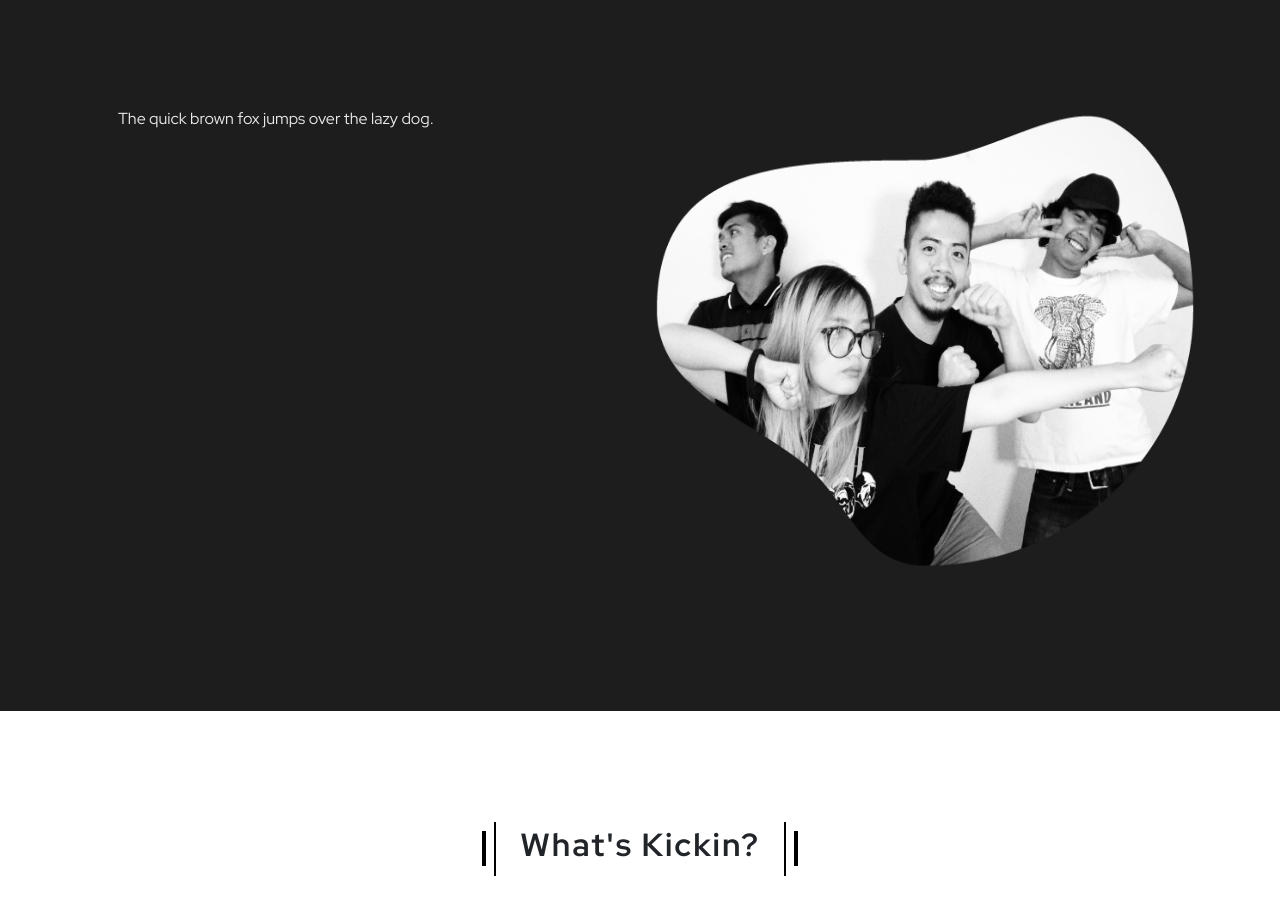
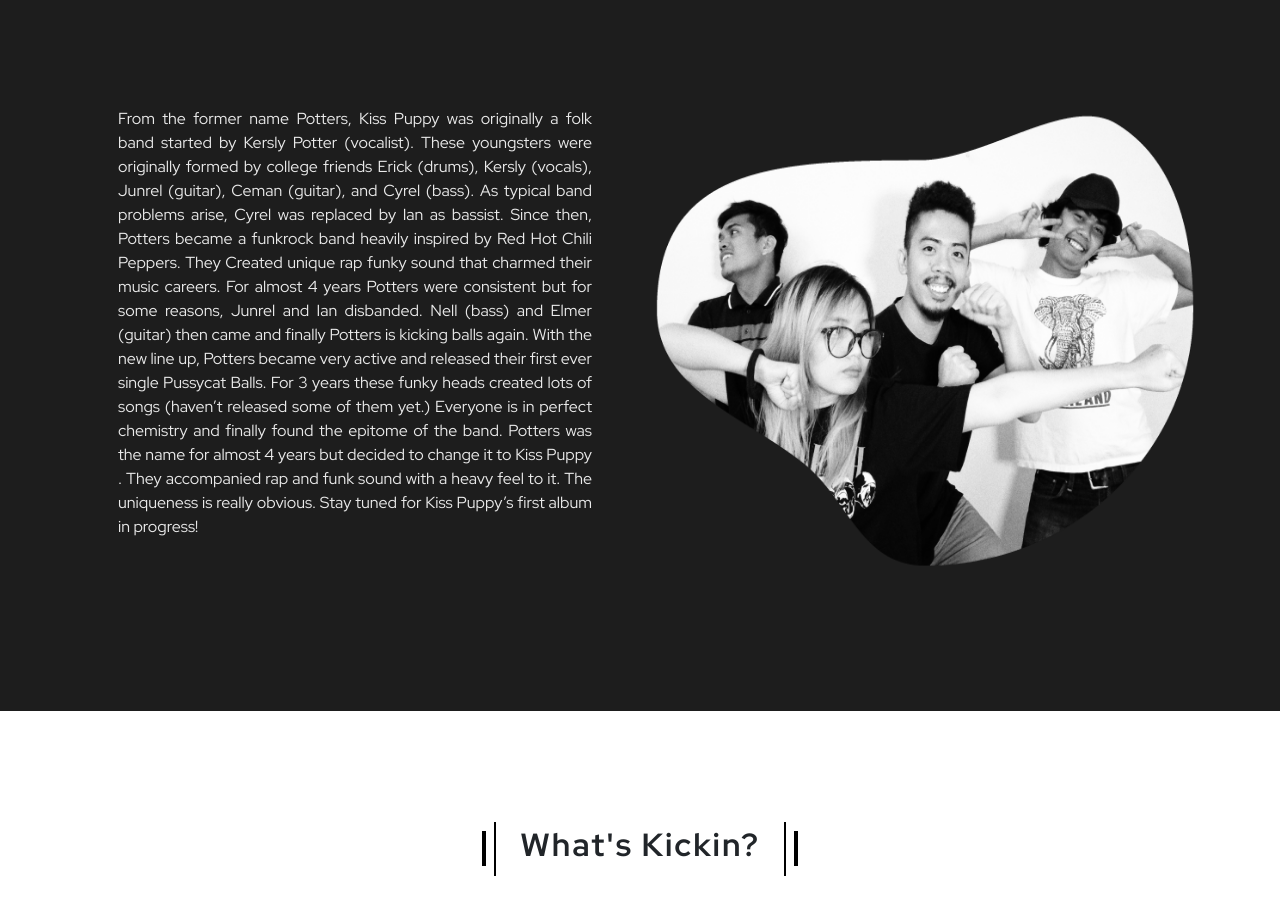
Before and after one commit to elmerlabe/kiss-puppy, an Eleventy site: page index.njk in a window 1280 px wide. Shown: the part 2154-3057 px from the top of the page. Built offline with nearby package versions, Linux system fonts and the light colour scheme; Eleventy itself is replaced by a stand-in of ours; files that its build step writes are made by us from their sources.

Commit message:
Update Pages “bio”

```diff
--- a/pages/bio/bio.md
+++ b/pages/bio/bio.md
@@ -2,5 +2,5 @@
 tags: bio
 title: Biography
 image: /static/img/img_biography.png
-content: The quick brown fox jumps over the lazy dog.
+content: "From the former name Potters, Kiss Puppy was originally a folk\r\n\nband started by Kersly Potter (vocalist). These youngsters\r\n\nwere originally formed by college friends Erick (drums), Kersly\r\n\n(vocals), Junrel (guitar), Ceman (guitar), and Cyrel (bass). As\r\n\ntypical band problems arise, Cyrel was replaced by Ian as bassist.\r\n\nSince then, Potters became a funkrock band heavily inspired by\r\n\nRed Hot Chili Peppers. They Created unique rap funky sound that\r\n\ncharmed their music careers. For almost 4 years Potters were\r\n\nconsistent but for some reasons, Junrel and Ian disbanded.\r\n\nNell (bass) and Elmer (guitar) then came and finally Potters is\r\n\nkicking balls again.\r\n\n\r\n\nWith the new line up, Potters became very active and released\r\n\ntheir first ever single Pussycat Balls. For 3 years these funky\r\n\nheads created lots of songs (haven’t released some of them yet.)\r\n\nEveryone is in perfect chemistry and finally found the epitome of the band.\r\n\nPotters was the name for almost 4 years but decided to change it to Kiss Puppy .\r\n\n\r\n\nThey accompanied rap and funk sound with a heavy feel to it.\r\n\nThe uniqueness is really obvious. Stay tuned for Kiss Puppy’s\r\n\nfirst album in progress!"
 ---
```
